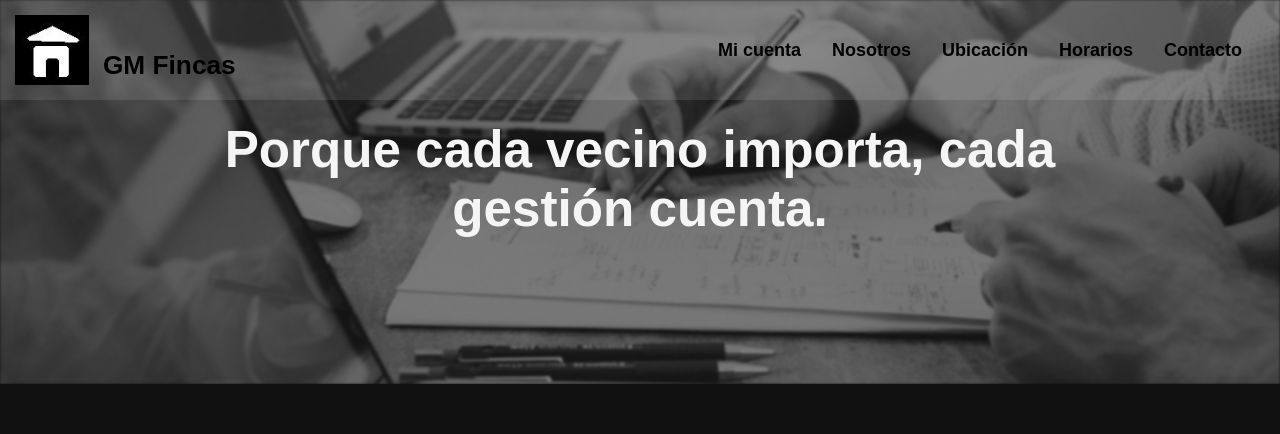
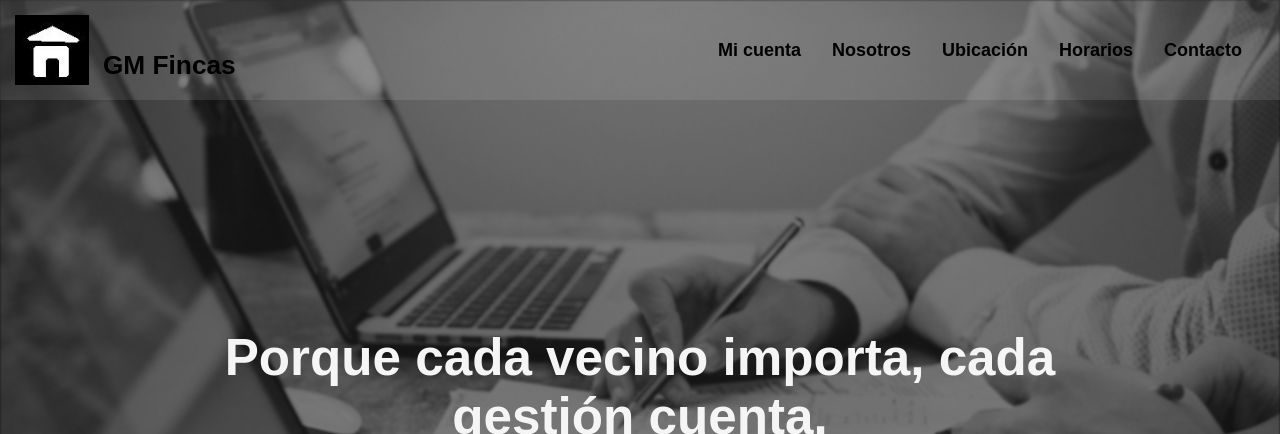
Before and after one commit to khachimarur80/GM-Fincas, a Vue app in the folder client/: page / in a window 1280 px wide. Shown: the top 434 px of the page. Built offline with nearby package versions, Linux system fonts and the light colour scheme.

Commit message:
Update vk-hero.vue

```diff
--- a/client/src/components/vk-hero.vue
+++ b/client/src/components/vk-hero.vue
@@ -32,7 +32,9 @@
 
   <style scoped>
     .hero {
-      height: calc(100% - 100px);
+      height: calc(100dvh - 100px);
+      max-height: -webkit-fill-available;
+      min-height: -webkit-fill-available;
       width: 100%;
       background: var(--vk-background);
       display: flex;
```
